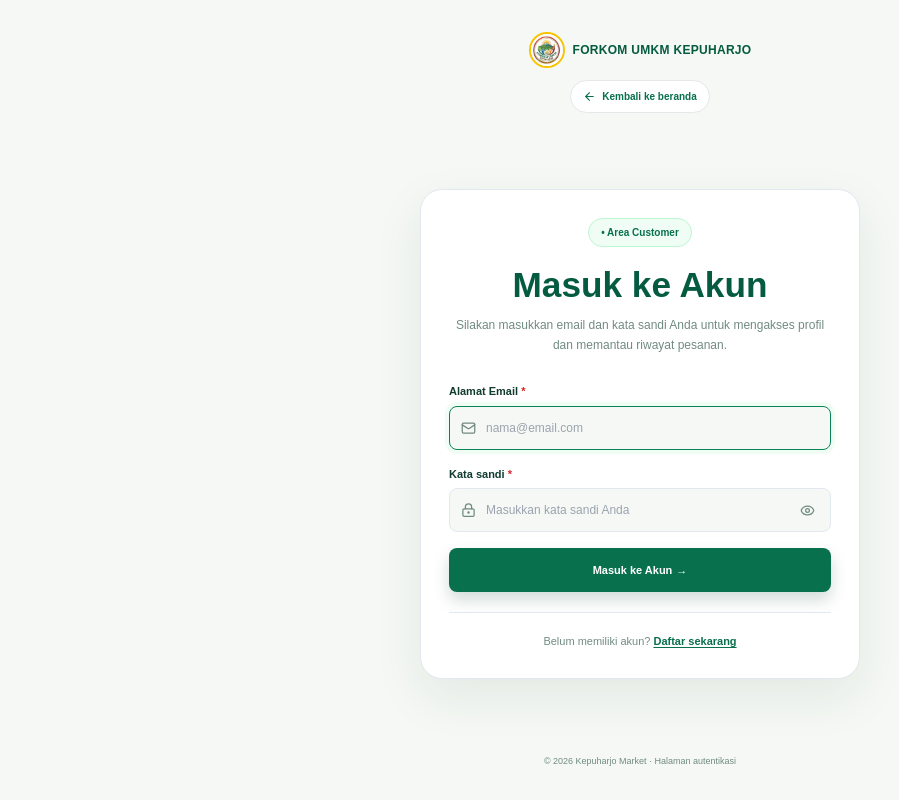
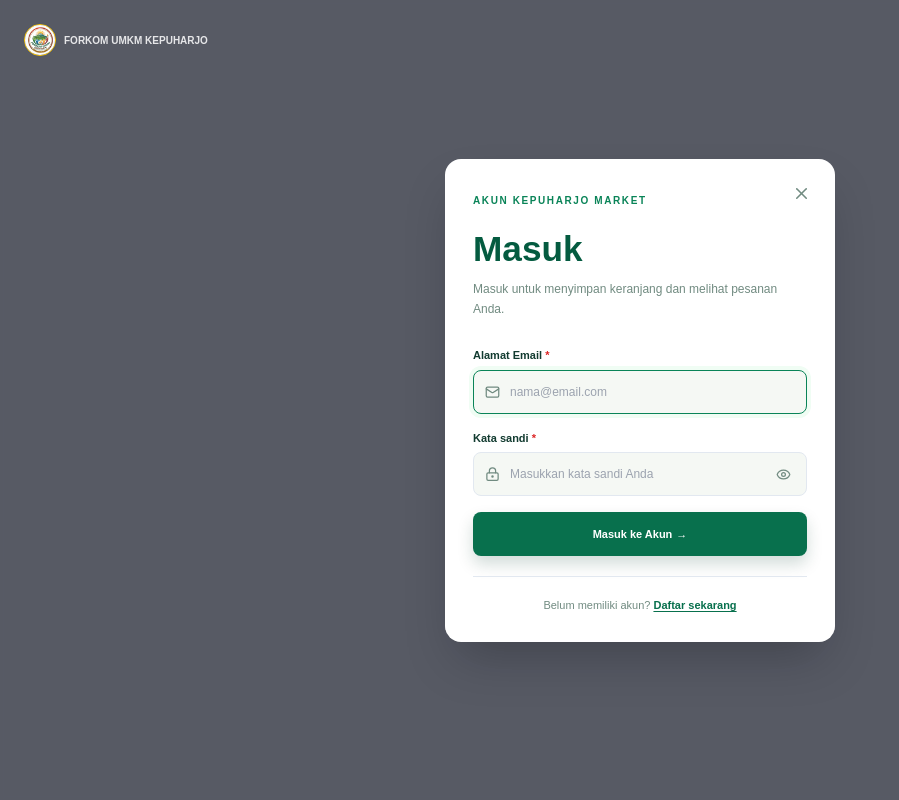
Before and after one commit to Lingard-cyber/Web-E-Commerce, a Next.js app: page /akun/login in a window 1280 px wide. Shown: the whole page, without its empty margins (0-899 px from the left). Built offline with nearby package versions, Linux system fonts and the light colour scheme.

Commit message:
Restore expanding customer login modal

```diff
--- a/app/akun/login/page.tsx
+++ b/app/akun/login/page.tsx
@@ -2,5 +2,5 @@ import { AuthForm } from "@/components/auth-form";
 import { AuthPageFrame } from "@/components/auth-page-frame";
 
 export default function LoginPage() {
-  return <AuthPageFrame><AuthForm mode="login" /></AuthPageFrame>;
+  return <AuthPageFrame modal><AuthForm mode="login" /></AuthPageFrame>;
 }
--- a/components/auth-form.tsx
+++ b/components/auth-form.tsx
@@ -2,7 +2,7 @@
 
 import Link from "next/link";
 import { useRouter } from "next/navigation";
-import { Eye, EyeOff, LockKeyhole, Mail, Phone, UserRound } from "lucide-react";
+import { Eye, EyeOff, LockKeyhole, Mail, Phone, UserRound, X } from "lucide-react";
 import { useEffect, useState } from "react";
 import { createClient } from "@/lib/supabase/client";
 import { getAuthErrorMessage } from "@/lib/auth-errors";
@@ -66,17 +66,18 @@ export function AuthForm({ mode }: { mode: AuthMode }) {
   };
 
   return (
-    <div className="w-full max-w-[440px] rounded-[22px] border border-slate-200 bg-white p-5 shadow-[0_18px_50px_rgba(24,66,45,.08)] sm:p-7">
-      <div className="text-center">
-        <span className="inline-flex items-center gap-2 rounded-full border border-green-200 bg-green-50 px-3 py-1.5 text-[10px] font-bold text-forest-800">
-          • {isRegister ? "Registrasi Customer" : "Area Customer"}
+    <div className={isRegister ? "w-full max-w-[440px] rounded-[22px] border border-slate-200 bg-white p-5 shadow-[0_18px_50px_rgba(24,66,45,.08)] sm:p-7" : "animate-modal-in relative w-full rounded-2xl bg-white p-6 text-ink shadow-2xl sm:p-7"}>
+      {!isRegister && <Link href="/" className="absolute right-4 top-4 grid h-9 w-9 place-items-center rounded-full text-muted transition hover:bg-slate-100 hover:text-ink" aria-label="Tutup login"><X size={19} /></Link>}
+      <div className={isRegister ? "text-center" : "text-left"}>
+        <span className={isRegister ? "inline-flex items-center gap-2 rounded-full border border-green-200 bg-green-50 px-3 py-1.5 text-[10px] font-bold text-forest-800" : "pr-8 text-[10px] font-bold uppercase tracking-[.16em] text-forest-700"}>
+          {isRegister ? "Registrasi Customer" : "Akun Kepuharjo Market"}
         </span>
         <h1 className="mt-4 font-display text-[clamp(1.8rem,4vw,2.2rem)] font-bold leading-tight text-forest-900">
-          {isRegister ? "Daftar Akun Baru" : "Masuk ke Akun"}
+          {isRegister ? "Daftar Akun Baru" : "Masuk"}
         </h1>
         {!isRegister && (
-          <p className="mx-auto mt-2 max-w-[430px] text-xs leading-5 text-muted">
-            Silakan masukkan email dan kata sandi Anda untuk mengakses profil dan memantau riwayat pesanan.
+          <p className="mt-2 text-left text-xs leading-5 text-muted">
+            Masuk untuk menyimpan keranjang dan melihat pesanan Anda.
           </p>
         )}
       </div>
--- a/components/auth-page-frame.tsx
+++ b/components/auth-page-frame.tsx
@@ -2,7 +2,12 @@ import Link from "next/link";
 import { ArrowLeft } from "lucide-react";
 import type { ReactNode } from "react";
 
-export function AuthPageFrame({ children, showBack = true }: { children: ReactNode; showBack?: boolean }) {
+export function AuthPageFrame({ children, showBack = true, modal = false }: { children: ReactNode; showBack?: boolean; modal?: boolean }) {
+  if (modal) return <main className="relative grid min-h-screen place-items-center bg-slate-950/65 px-4 py-6 backdrop-blur-[2px]">
+    <Link href="/" className="absolute left-4 top-4 flex items-center gap-2 text-[10px] font-bold text-white/85 transition hover:text-white sm:left-6 sm:top-6"><span className="grid h-8 w-8 place-items-center overflow-hidden rounded-full border border-accent bg-white"><img src="/forkom-umkm-kepuharjo.jpg" alt="Logo FORKOM UMKM KEPUHARJO" className="h-full w-full object-cover" /></span><span className="hidden sm:inline">FORKOM UMKM KEPUHARJO</span></Link>
+    <div className="w-full max-w-[390px]">{children}</div>
+  </main>;
+
   return (
     <main className="flex min-h-screen flex-col bg-[#f5f8f4] px-4 py-5 sm:px-6 sm:py-8">
       <header className="mx-auto flex w-full max-w-[1180px] flex-col items-center">
```
